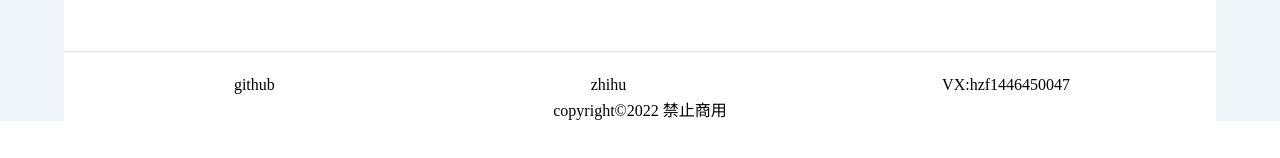
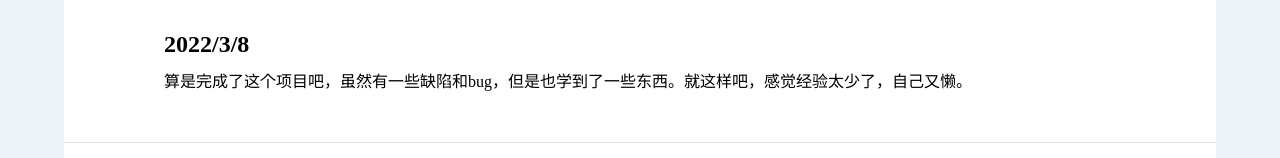
Before and after one commit to 1446450047/Tomato-ToDo, a React (Create React App) app: page /info in a window 1280 px wide. Shown: the part 1356-1514 px from the top of the page. Before the commit the page ends 1477 px from the top, so only its background shows below. Built offline with nearby package versions, Linux system fonts and the light colour scheme.

Commit message:
添加吐槽

```diff
--- a/src/components/header/Header.jsx
+++ b/src/components/header/Header.jsx
@@ -9,6 +9,7 @@ function Header() {
     //获取路由
     let location = router[useLocation().pathname]
     useEffect(() => {
+        console.log(1);
         bar.current.style.left = headerRef.current.children[location].offsetLeft + "px";
         [...headerRef.current.children].forEach((item) => {
             item.classList.remove("active");
--- a/src/components/main/Info.md
+++ b/src/components/main/Info.md
@@ -17,3 +17,5 @@
 ## 2022/2/28
 时隔这么多天又继续写这个项目了，之前一个倒数的功能卡住了好久，偶然发现了一篇博客解决了倒数的问题，感觉react得重新学一遍了，好多react的数据渲染机制都已经忘了，还打算把那个将倒数的博客和之前react@6的子路由文章翻译出来，
 明天打算早期完成tomatoes的样式，和翻译一篇文章。对了，我买了一个电竞椅子，特别好。
+## 2022/3/8
+算是完成了这个项目吧，虽然有一些缺陷和bug，但是也学到了一些东西。就这样吧，感觉经验太少了，自己又懒。
```
